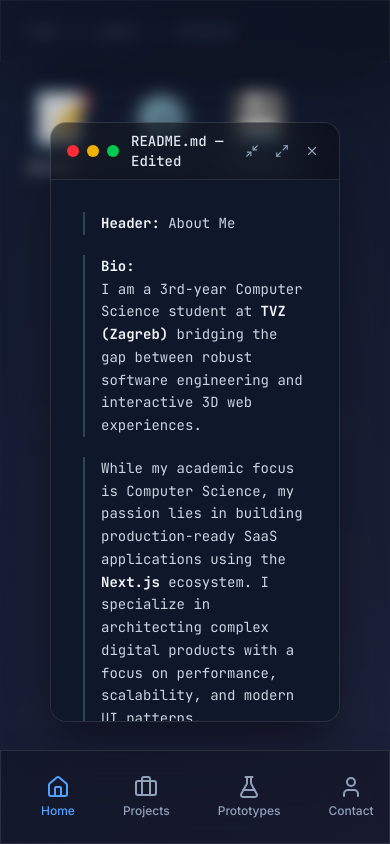
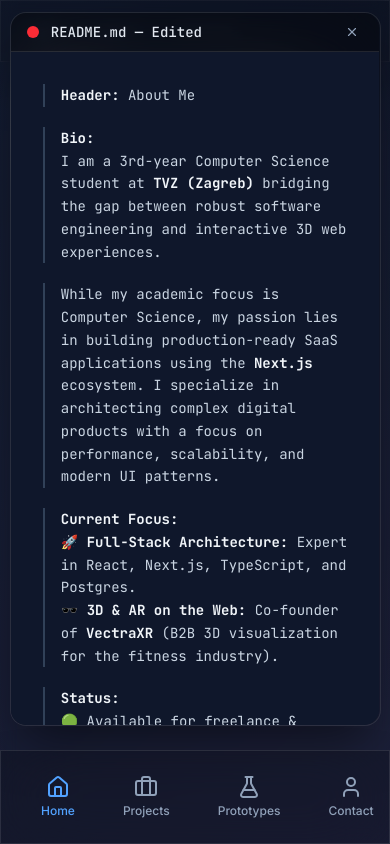
Before and after one commit to Brkic365/os-portfolio, a Next.js app: page / in a window 390 px wide. Built offline with nearby package versions, Linux system fonts and the light colour scheme.

Commit message:
fix: adjust mobile window sizing to respect safe areas

```diff
--- a/components/ui/Window.tsx
+++ b/components/ui/Window.tsx
@@ -27,6 +27,7 @@ const Window = ({
   const [size, setSize] = useState(initialSize);
   const [isDragging, setIsDragging] = useState(false);
   const [dragStartOffset, setDragStartOffset] = useState({ x: 0, y: 0 }); // Renamed to avoid confusion with Framer Motion's dragStart
+  const [isMobile, setIsMobile] = useState(false);
 
   const windowRef = useRef<HTMLDivElement>(null);
   const hasMoved = useRef(false); // Track if user moved it manually
@@ -40,9 +41,15 @@ const Window = ({
     setSize(initialSize);
   }, [initialSize.width, initialSize.height]);
 
-  // Removed the useLayoutEffect for JS-based centering. CSS handles it.
+  useEffect(() => {
+    const checkMobile = () => setIsMobile(window.innerWidth < 768);
+    checkMobile();
+    window.addEventListener('resize', checkMobile);
+    return () => window.removeEventListener('resize', checkMobile);
+  }, []);
 
   const handleMouseDown = (e: React.MouseEvent) => {
+    if (isMobile) return;
     if ((e.target as HTMLElement).closest('button')) return;
 
     // If the window was initially centered via CSS, convert its current position
@@ -106,7 +113,15 @@ const Window = ({
             initial={{ opacity: 0, scale: 0.95 }}
             animate={{ opacity: 1, scale: 1 }}
             exit={{ opacity: 0, scale: 0.95 }}
-            style={{
+            style={isMobile ? {
+              position: 'fixed',
+              top: '12px',
+              left: '2.5%',
+              width: '95%',
+              height: 'calc(100% - 130px)', // Leave >80px for dock + safe area
+              x: 0,
+              y: 0
+            } : {
               x, // Motion value drives this
               y, // Motion value drives this
               width: size.width,
@@ -116,12 +131,12 @@ const Window = ({
               left: center && !hasMoved.current ? '50%' : 0,
               top: center && !hasMoved.current ? '50%' : 0,
             }}
-            className="fixed z-50 glass-panel rounded-2xl overflow-hidden border border-white/10 shadow-2xl flex flex-col"
+            className="fixed z-50 glass-panel overflow-hidden border border-white/10 shadow-2xl flex flex-col rounded-2xl"
           >
             {/* Header */}
             <div
               onMouseDown={handleMouseDown}
-              className="flex items-center justify-between px-4 py-2 border-b border-white/10 cursor-move bg-black/20"
+              className={`flex items-center justify-between px-4 py-2 border-b border-white/10 bg-black/20 ${isMobile ? '' : 'cursor-move'}`}
             >
               <div className="flex items-center gap-3">
                 {/* Traffic Lights */}
@@ -130,20 +145,28 @@ const Window = ({
                     onClick={onClose}
                     className="w-3 h-3 rounded-full bg-red-500 hover:bg-red-600 transition-colors"
                   />
+                  {!isMobile && (
+                    <>
                       <button className="w-3 h-3 rounded-full bg-yellow-500 hover:bg-yellow-600 transition-colors" />
                       <button className="w-3 h-3 rounded-full bg-green-500 hover:bg-green-600 transition-colors" />
+                    </>
+                  )}
                 </div>
                 <span className="text-sm font-medium text-slate-200 font-[family-name:var(--font-jetbrains-mono)]">
                   {title}
                 </span>
               </div>
               <div className="flex items-center gap-2">
+                {!isMobile && (
+                  <>
                     <button className="p-1 hover:bg-white/10 rounded transition-colors">
                       <Minimize2 size={14} className="text-slate-400" />
                     </button>
                     <button className="p-1 hover:bg-white/10 rounded transition-colors">
                       <Maximize2 size={14} className="text-slate-400" />
                     </button>
+                  </>
+                )}
                 <button
                   onClick={onClose}
                   className="p-1 hover:bg-white/10 rounded transition-colors"
```
Lines whose indentation alone changed are shown as unchanged.
